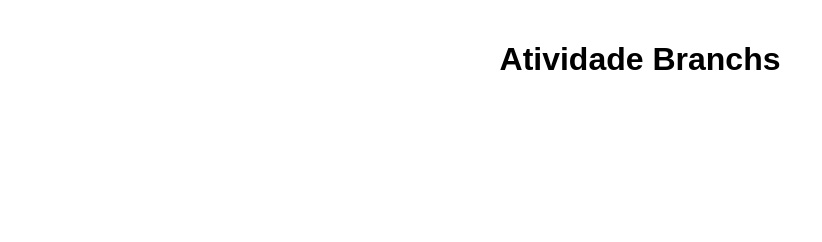
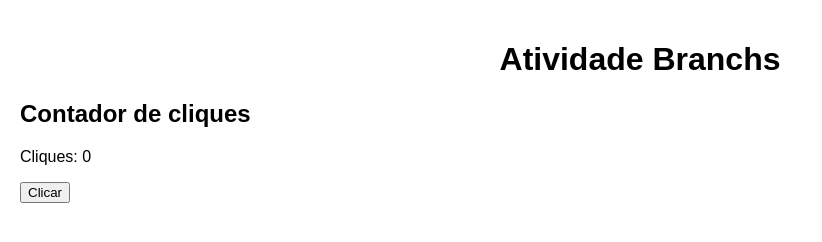
Before and after one commit to TalitaGabriela/atividade-branchs, a plain HTML site: page index.html in a window 1280 px wide. Shown: the whole page, without its empty margins (0-822 px from the left). Drawn offline with Linux system fonts and the light colour scheme.

Commit message:
feat: adiciona secao do contador de cliques no html

```diff
--- a/index.html
+++ b/index.html
@@ -7,6 +7,13 @@
 </head>
 <body>
   <h1>Atividade Branchs</h1>
+
+  <section id="contador">
+    <h2>Contador de cliques</h2>
+    <p>Cliques: <span id="contador-valor">0</span></p>
+    <button id="contador-botao">Clicar</button>
+  </section>
+
   <script src="script.js"></script>
 </body>
 </html>
```
